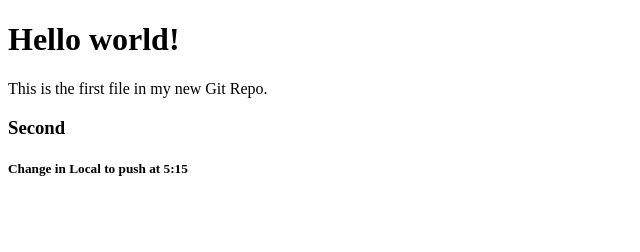
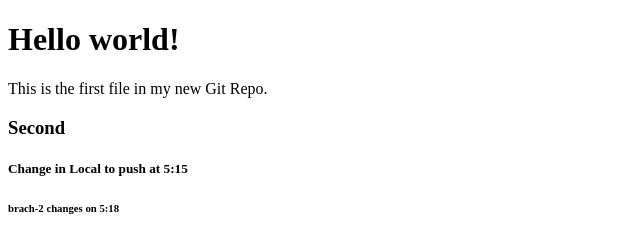
Before and after one commit to Devarsh65/AngularP1, a plain HTML site: page index.html in a window 1280 px wide. Shown: the full height of the page, 0-640 px from the left. Drawn offline with Linux system fonts and the light colour scheme.

Commit message:
Update index.html

```diff
--- a/index.html
+++ b/index.html
@@ -10,5 +10,7 @@
 <h3>Second</h3>
 
 <h5>Change in Local to push  at 5:15</h5>
+
+  <h6>brach-2 changes on 5:18</h6>
 </body>
 </html>
```
